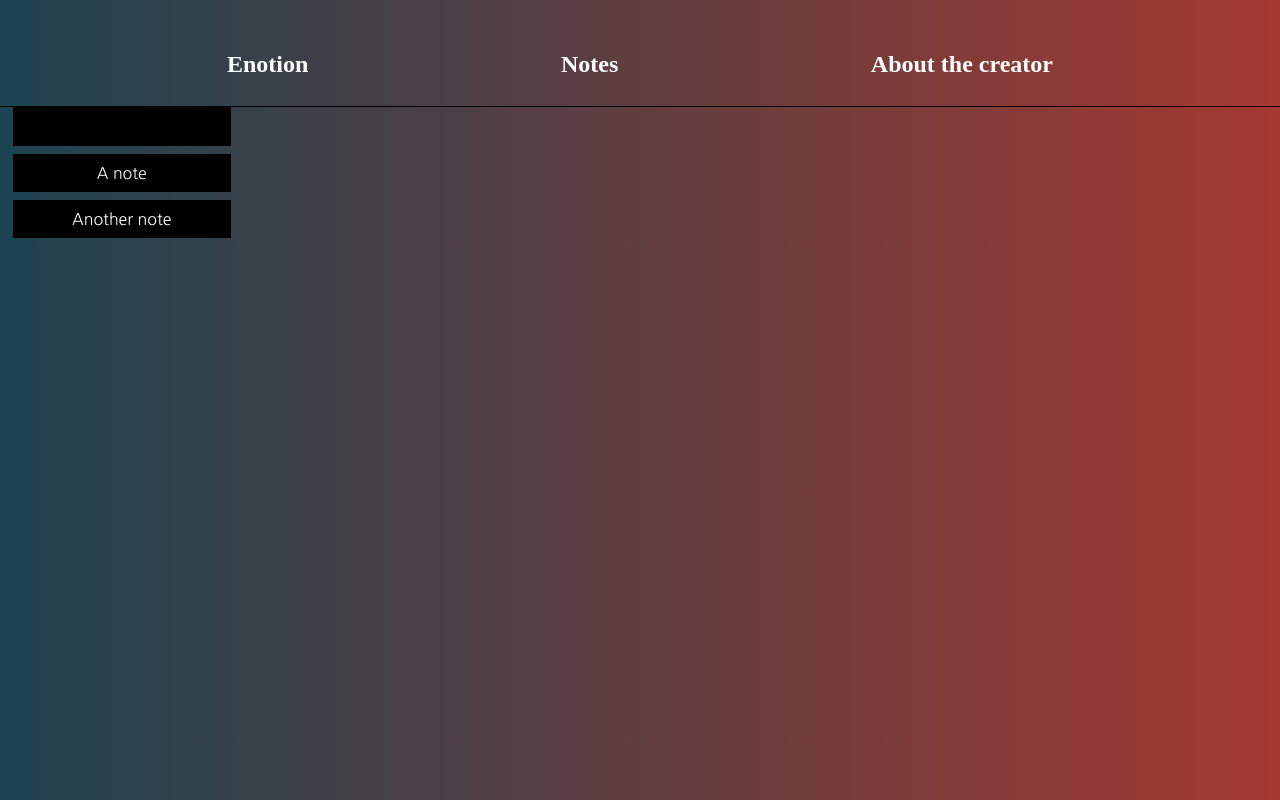
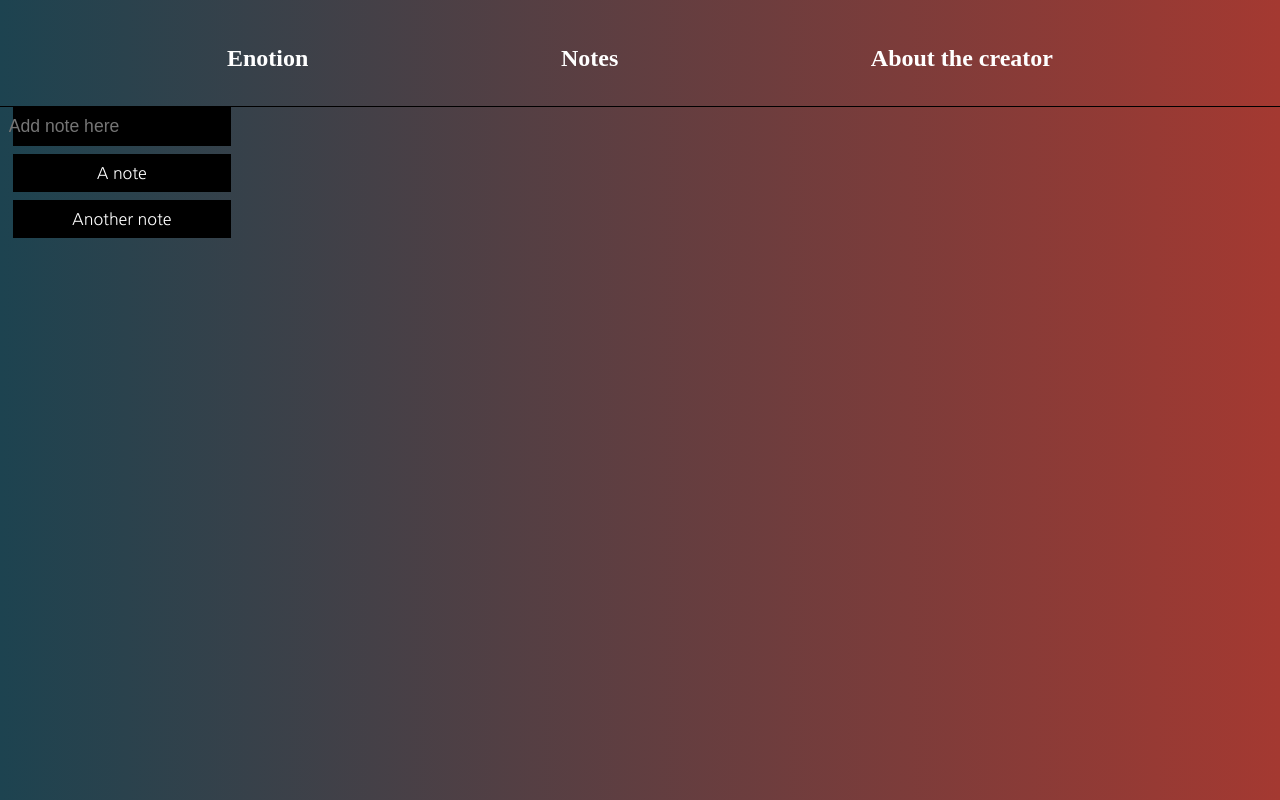
Before and after one commit to eringrisham/enotion, a React (Create React App) app: page / in a window 1280 px wide. Both pictures are taken after a click on the element "Add Note". Built offline with nearby package versions, Linux system fonts and the light colour scheme; a web font is replaced by a local one.

Commit message:
Fixed issue with note highlight on drag but DON'T KNOW HOW???

```diff
--- a/src/add-note-button/index.tsx
+++ b/src/add-note-button/index.tsx
@@ -33,6 +33,7 @@ const AddNoteButton: ComponentType<AddNoteButtonProps> = ({ addNote }) => {
 						<AddNoteInput
 							id='add-note-input'
 							type="text"
+							placeholder='Add note here'
 							value={noteInput}
 							onChange={handleNoteInput}
 						/>
--- a/src/navigation/index.tsx
+++ b/src/navigation/index.tsx
@@ -15,7 +15,7 @@ const NavHeader: ComponentType<NavHeaderProps> = () => {
 	return (
 		<NavWrapper>
 			<TextWrapper>
-			Enotion
+				Enotion
 			</TextWrapper>
 			<TextWrapper>
 				Notes
--- a/src/navigation/styles.css.tsx
+++ b/src/navigation/styles.css.tsx
@@ -15,9 +15,10 @@ export const NavWrapper = styled.div`
 
 export const TextWrapper = styled.div`
 	font-size: 24px;
-	padding-top: 2%;
+	padding-top: 1.5%;
 	padding-left: 2%;
 	padding-right: 2%;
+	padding-bottom: 1.5%;
 	margin-bottom: 1%;
 	&:hover {
 		color: #ffee10;
--- a/src/note-list/index.tsx
+++ b/src/note-list/index.tsx
@@ -1,22 +1,15 @@
-import { ComponentType, useEffect } from 'react';
+import { ComponentType } from 'react';
 import NoteItem from '../note-item';
 import { Note } from '../types';
 
-const NoteList: ComponentType<NoteListProps> = ({ notes }) => {
-
-	useEffect(() => {
-
-	}, [notes]);
-
-	return (
+const NoteList: ComponentType<NoteListProps> = ({ notes }) => (
 	<>
 		{notes.map((note: Note, index: number) => (
 			<NoteItem note={note} index={index} key={note.id} />
 		))
 	}
 	</>
-	)
-};
+);
 
 /**
 * @interface NoteListProps
```
Lines whose indentation alone changed are shown as unchanged.
